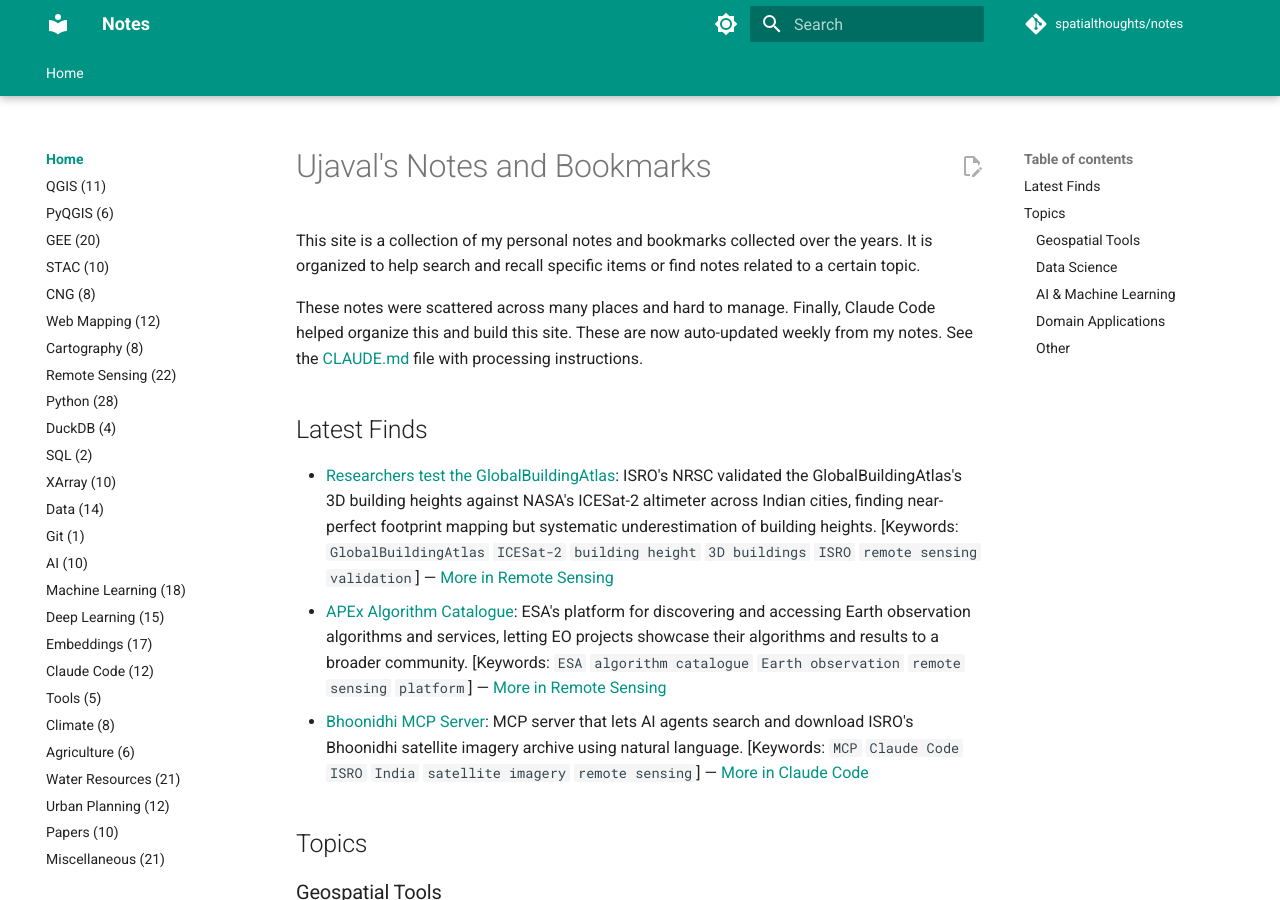
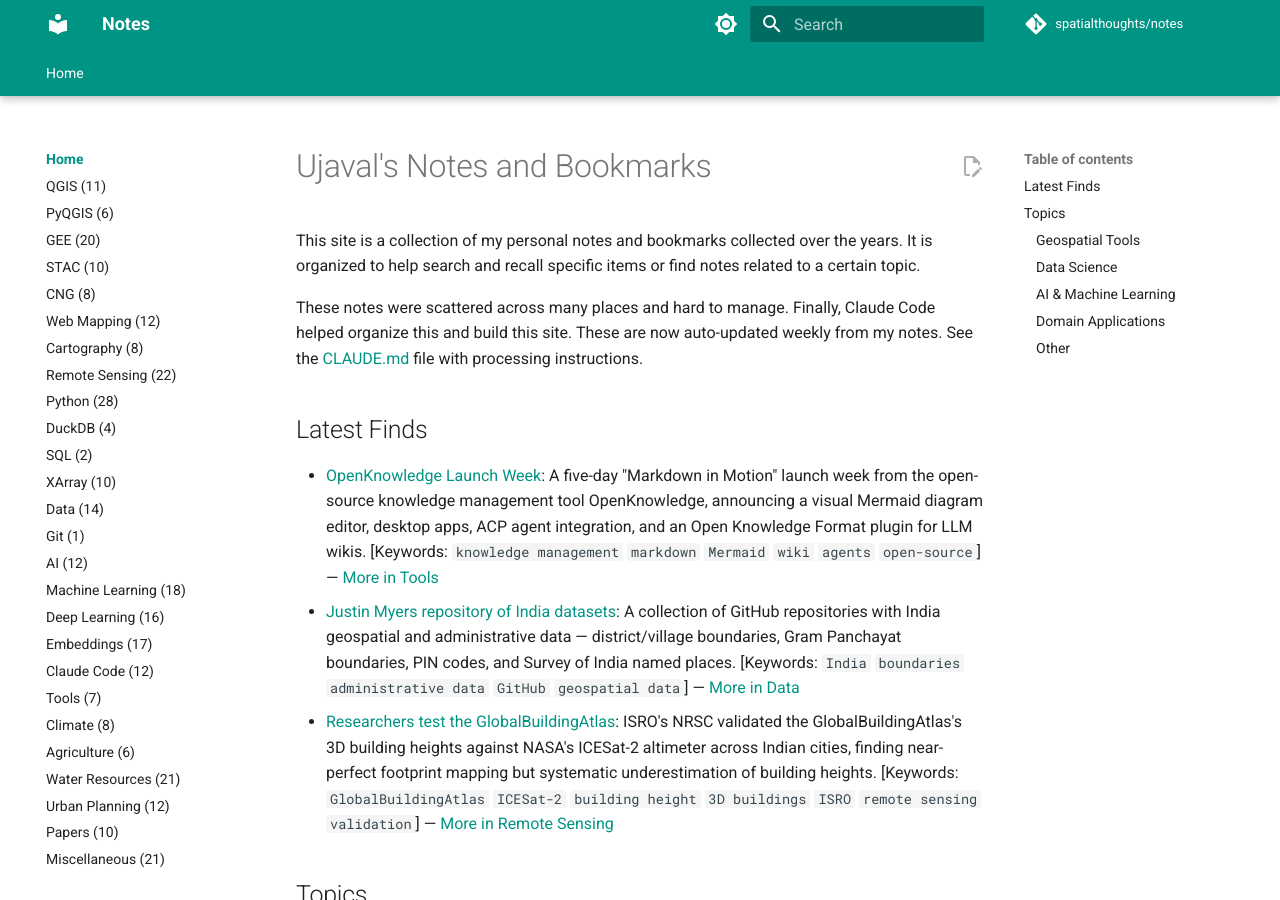
Before and after one commit to spatialthoughts/notes, an MkDocs documentation site: the page built from notes/index.md, in a window 1280 px wide and 900 px high. Built offline with MkDocs 1.6.1 and Material for MkDocs 9.7.7, drawn with Linux system fonts in a browser that asks for light colours; comment, search, counter and statistics services are not loaded.

Commit message:
Add Unlimited-OCR and OpenKnowledge Launch Week notes to Tools; update Latest Finds
Co-Authored-By: Claude Sonnet 5 <noreply@anthropic.com>
Claude-Session: https://claude.ai/code/session_018GENwsHJGHyjZon4oq9VPZ

```diff
--- a/notes/index.md
+++ b/notes/index.md
@@ -6,9 +6,9 @@ These notes were scattered across many places and hard to manage. Finally, Claud
 
 ## Latest Finds
 
+- [OpenKnowledge Launch Week](https://openknowledge.ai/launch-week): A five-day "Markdown in Motion" launch week from the open-source knowledge management tool OpenKnowledge, announcing a visual Mermaid diagram editor, desktop apps, ACP agent integration, and an Open Knowledge Format plugin for LLM wikis. [Keywords: `knowledge management` `markdown` `Mermaid` `wiki` `agents` `open-source`] — [More in Tools](Tools.md)
+- [Justin Myers repository of India datasets](https://github.com/justinelliotmeyers?tab=repositories&q=india&type=&language=&sort=): A collection of GitHub repositories with India geospatial and administrative data — district/village boundaries, Gram Panchayat boundaries, PIN codes, and Survey of India named places. [Keywords: `India` `boundaries` `administrative data` `GitHub` `geospatial data`] — [More in Data](Data.md)
 - [Researchers test the GlobalBuildingAtlas](https://researchmatters.in/news/researchers-test-globalbuildingatlas-worlds-newest-global-map-buildings-our-cities): ISRO's NRSC validated the GlobalBuildingAtlas's 3D building heights against NASA's ICESat-2 altimeter across Indian cities, finding near-perfect footprint mapping but systematic underestimation of building heights. [Keywords: `GlobalBuildingAtlas` `ICESat-2` `building height` `3D buildings` `ISRO` `remote sensing validation`] — [More in Remote Sensing](Remote_Sensing.md)
-- [APEx Algorithm Catalogue](https://algorithm-catalogue.apex.esa.int/): ESA's platform for discovering and accessing Earth observation algorithms and services, letting EO projects showcase their algorithms and results to a broader community. [Keywords: `ESA` `algorithm catalogue` `Earth observation` `remote sensing` `platform`] — [More in Remote Sensing](Remote_Sensing.md)
-- [Bhoonidhi MCP Server](https://geovicco-dev.github.io/bhoonidhi-mcp/): MCP server that lets AI agents search and download ISRO's Bhoonidhi satellite imagery archive using natural language. [Keywords: `MCP` `Claude Code` `ISRO` `India` `satellite imagery` `remote sensing`] — [More in Claude Code](Claude_Code.md)
 
 ## Topics
 
```
Also changed, not shown: notes/AI.md (+5 -1 lines), notes/Deep_Learning.md (+3 -1 lines), notes/Tools.md (+5 -1 lines), notes/log.md (+1 -0 lines).
